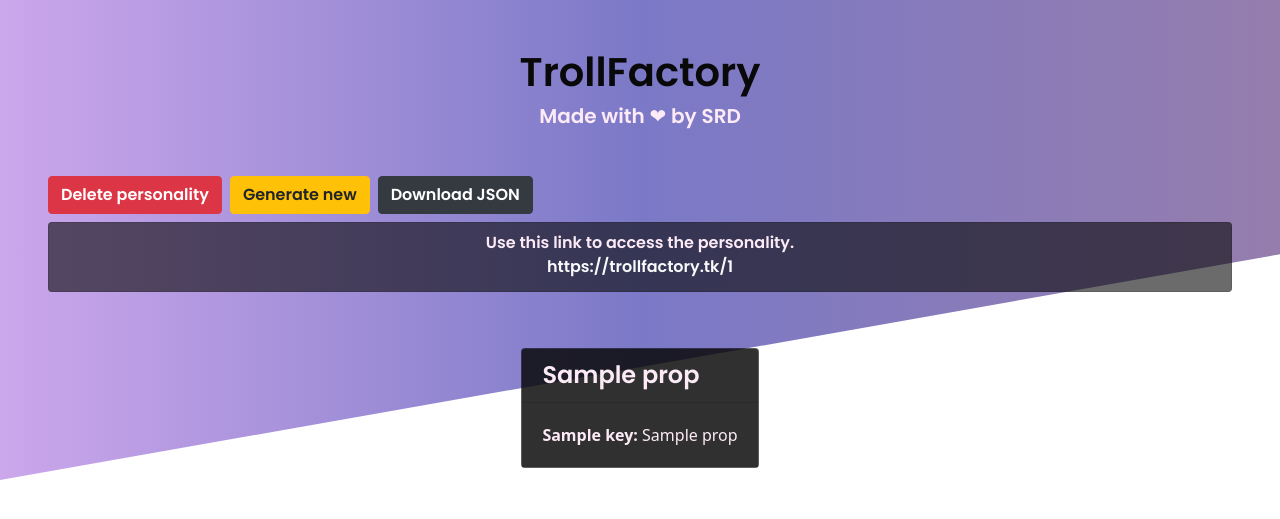
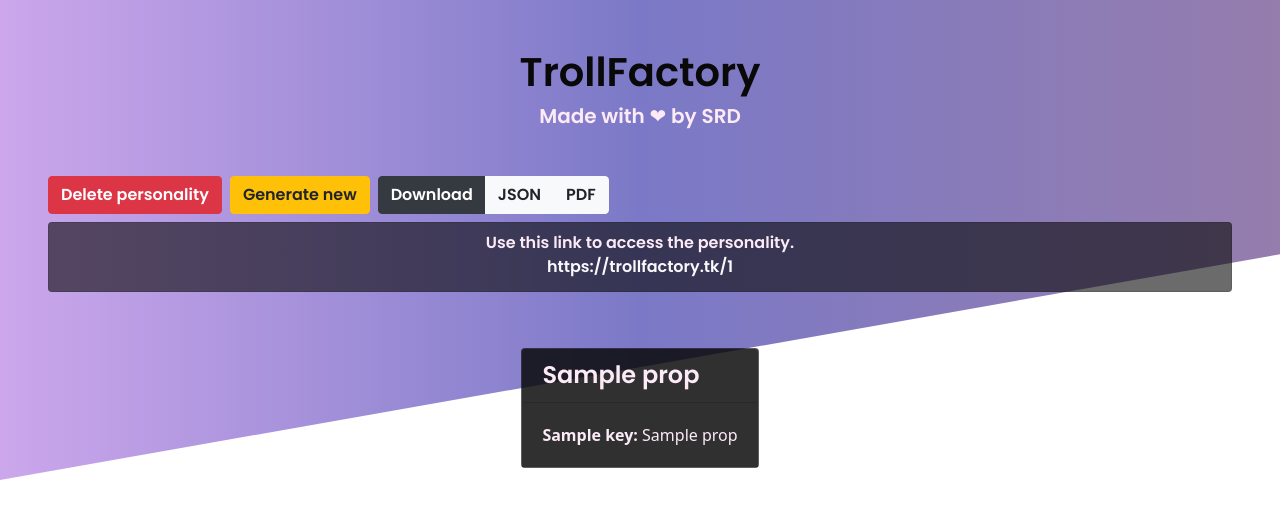
Before and after one commit to stanislawowski/TrollFactory, a Flask app: template templates/output.html in a window 1280 px wide. Shown: the top 519 px of the page. Run offline with Flask 2, Linux system fonts and the light colour scheme; the template is opened without the code that fills it: most values are stand-ins (such as "Sample title", 1, 10 or a date in 2020); some libraries are stand-ins or nearby versions.

Commit message:
PDF generation button

```diff
--- a/server.py
+++ b/server.py
@@ -5,6 +5,7 @@ from json import loads, dumps
 from os.path import isfile
 from uuid import uuid4
 from subprocess import run
+from pdf import generate_pdf
 app = Flask(__name__, static_url_path='', static_folder='static')
 
 @app.route('/', methods=['GET'])
@@ -53,11 +54,18 @@ def delete_personality(person_uuid):
 
 @app.route('/dl/<uuid:person_uuid>', methods=['GET'])
 def download_personality(person_uuid):
+    file_type = request.args.get('type')
     file_path = ''.join(['personalities/', str(person_uuid), '.json'])
     if isfile(file_path):
-        return send_from_directory('personalities/',
-                                    str(person_uuid) + '.json',
-                                    as_attachment=True)
+        if file_type == 'pdf':
+            generate_pdf(loads(open(file_path).read()), person_uuid)
+            return send_from_directory('personalities/',
+                                       str(person_uuid) + '.pdf',
+                                       as_attachment=True)
+        else:
+            return send_from_directory('personalities/',
+                                       str(person_uuid) + '.json',
+                                       as_attachment=True)
     return redirect('/')
 
 @app.route('/api', methods=['GET'])
--- a/templates/output.html
+++ b/templates/output.html
@@ -21,9 +21,13 @@
     <a href="/output?ds={{ generated['language']['language'] }}&sex={{ generated['sex']['sex'] }}" class="btn btn-warning mr-2">
       Generate new
     </a>
-    <a href="/dl/{{ id }}" class="btn btn-dark">
-      Download JSON
-    </a>
+    <div class="btn-group">
+      <button class="btn btn-dark">
+        Download
+      </button>
+      <a href="/dl/{{ id }}" class="btn btn-light">JSON</a>
+      <a href="/dl/{{ id }}?type=pdf" class="btn btn-light">PDF</a>
+    </div>
   </div>
   <div class="card mb-5 mx-5 text-center pt-2 card-personality-link">
     <p class="card-title mx-auto">Use this link to access the personality.</h4><br>
```
